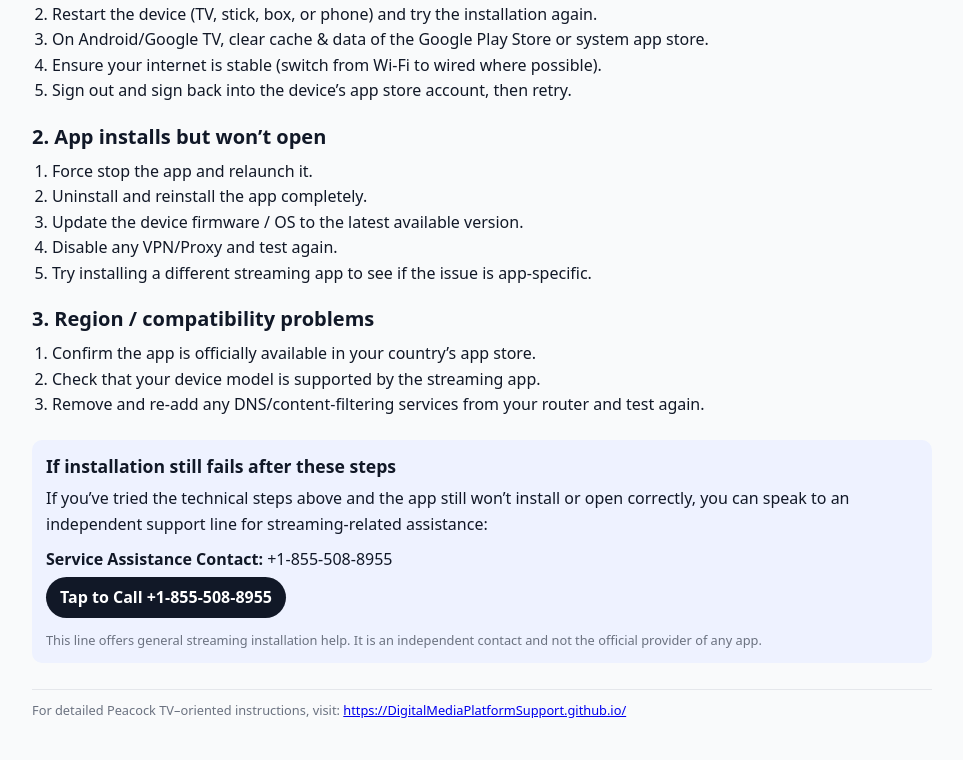
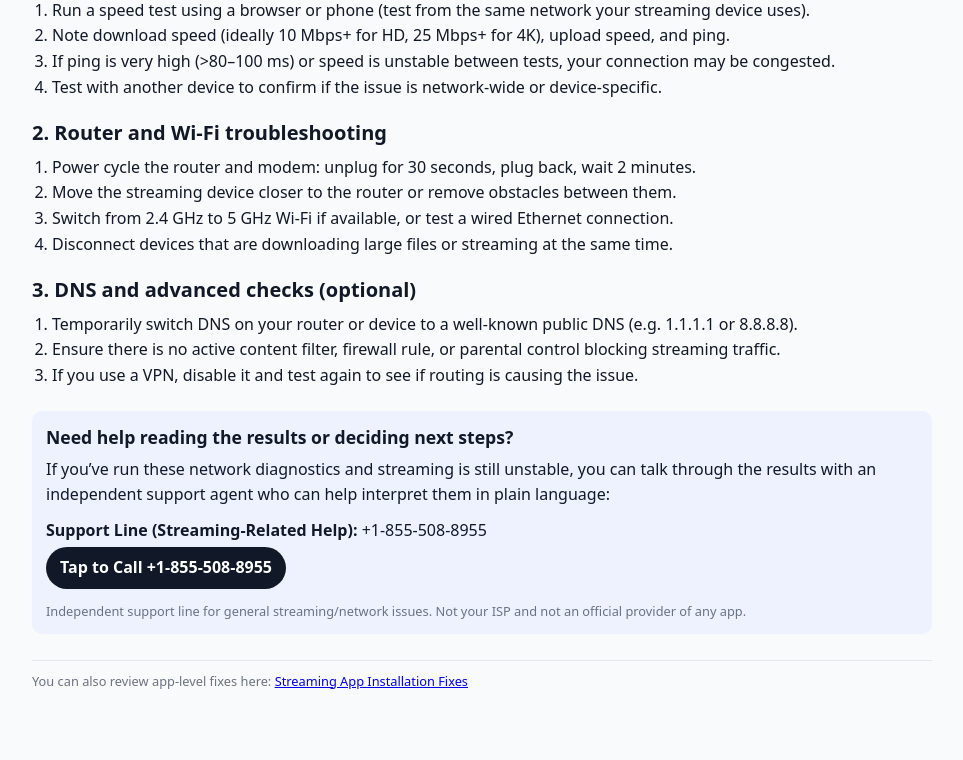
Before and after one commit to DigitalMediaPlatformSupport/DigitalMediaPlatformSupport.github.io, a plain HTML site: page network-diagnostic-guide/index.html in a window 1280 px wide. Shown: the part 263-1023 px from the top of the page, without its empty margins (158-1121 px from the left). After the commit the page ends 994 px from the top, so only its background shows below. Drawn offline with Linux system fonts and the light colour scheme.

Commit message:
add network-diagnostic-guide page

```diff
--- a/network-diagnostic-guide/index.html
+++ b/network-diagnostic-guide/index.html
@@ -2,60 +2,58 @@
 <html lang="en">
 <head>
   <meta charset="UTF-8" />
-  <title>Streaming App Installation Fixes – Fire TV, Roku, Smart TV</title>
+  <title>Network Diagnostic Guide for Streaming – Latency, Packet Loss & Stability</title>
   <meta name="viewport" content="width=device-width, initial-scale=1" />
-  <meta name="description" content="Technical fixes for streaming app installation issues on Smart TVs, Fire TV, Roku, mobile devices, and streaming sticks. Includes an option to contact an independent support line if installation still fails." />
-  <link rel="canonical" href="https://DigitalMediaPlatformSupport.github.io/app-installation-fixes/" />
+  <meta name="description" content="Technical network diagnostic guide for streaming: latency checks, packet loss, Wi-Fi problems, router resets, and basic DNS changes. Includes an option to contact an independent support line if network-related streaming issues persist." />
+  <link rel="canonical" href="https://DigitalMediaPlatformSupport.github.io/network-diagnostic-guide/" />
 </head>
 <body style="font-family: system-ui, -apple-system, BlinkMacSystemFont, 'Segoe UI', sans-serif; margin:0; padding:0; background:#f9fafb; color:#111827; line-height:1.6;">
   <div style="max-width:900px; margin:0 auto; padding:24px 16px 40px;">
     <header style="border-bottom:1px solid #e5e7eb; margin-bottom:20px; padding-bottom:12px;">
-      <h1 style="font-size:1.7rem; margin:0 0 8px;">Streaming App Installation Fixes – Technical Guide</h1>
-      <p style="margin:0;">This page covers technical fixes for <b>streaming app installation problems</b> on Smart TVs, Fire TV, Roku, Android TV, and mobile devices.</p>
-      <p style="font-size:0.85rem; color:#6b7280; margin-top:6px;">For Peacock TV–specific instructions, you can reference the main help page: <a href="https://DigitalMediaPlatformSupport.github.io/">Peacock TV Installation & Troubleshooting – Independent Help</a></p>
+      <h1 style="font-size:1.7rem; margin:0 0 8px;">Network Diagnostic Guide for Streaming</h1>
+      <p style="margin:0;">Use this guide to run basic technical checks on your network when streaming apps are buffering, dropping quality, or failing to play content reliably.</p>
+      <p style="font-size:0.85rem; color:#6b7280; margin-top:6px;">For app-specific troubleshooting (including Peacock TV), see the main help page: <a href="https://DigitalMediaPlatformSupport.github.io/">Peacock TV Installation & Troubleshooting – Independent Help</a></p>
     </header>
 
     <section>
-      <h2 style="font-size:1.25rem; margin-bottom:6px;">1. App won’t install or gets stuck at “Pending”</h2>
+      <h2 style="font-size:1.25rem; margin-bottom:6px;">1. Check speed, stability, and latency</h2>
       <ol style="padding-left:20px; margin-top:4px;">
-        <li>Check available storage on your device and free up space if it’s low.</li>
-        <li>Restart the device (TV, stick, box, or phone) and try the installation again.</li>
-        <li>On Android/Google TV, clear cache & data of the Google Play Store or system app store.</li>
-        <li>Ensure your internet is stable (switch from Wi-Fi to wired where possible).</li>
-        <li>Sign out and sign back into the device’s app store account, then retry.</li>
+        <li>Run a speed test using a browser or phone (test from the same network your streaming device uses).</li>
+        <li>Note download speed (ideally 10 Mbps+ for HD, 25 Mbps+ for 4K), upload speed, and ping.</li>
+        <li>If ping is very high (&gt;80–100 ms) or speed is unstable between tests, your connection may be congested.</li>
+        <li>Test with another device to confirm if the issue is network-wide or device-specific.</li>
       </ol>
     </section>
 
     <section>
-      <h2 style="font-size:1.25rem; margin-bottom:6px;">2. App installs but won’t open</h2>
+      <h2 style="font-size:1.25rem; margin-bottom:6px;">2. Router and Wi-Fi troubleshooting</h2>
       <ol style="padding-left:20px; margin-top:4px;">
-        <li>Force stop the app and relaunch it.</li>
-        <li>Uninstall and reinstall the app completely.</li>
-        <li>Update the device firmware / OS to the latest available version.</li>
-        <li>Disable any VPN/Proxy and test again.</li>
-        <li>Try installing a different streaming app to see if the issue is app-specific.</li>
+        <li>Power cycle the router and modem: unplug for 30 seconds, plug back, wait 2 minutes.</li>
+        <li>Move the streaming device closer to the router or remove obstacles between them.</li>
+        <li>Switch from 2.4 GHz to 5 GHz Wi-Fi if available, or test a wired Ethernet connection.</li>
+        <li>Disconnect devices that are downloading large files or streaming at the same time.</li>
       </ol>
     </section>
 
     <section>
-      <h2 style="font-size:1.25rem; margin-bottom:6px;">3. Region / compatibility problems</h2>
+      <h2 style="font-size:1.25rem; margin-bottom:6px;">3. DNS and advanced checks (optional)</h2>
       <ol style="padding-left:20px; margin-top:4px;">
-        <li>Confirm the app is officially available in your country’s app store.</li>
-        <li>Check that your device model is supported by the streaming app.</li>
-        <li>Remove and re-add any DNS/content-filtering services from your router and test again.</li>
+        <li>Temporarily switch DNS on your router or device to a well-known public DNS (e.g. 1.1.1.1 or 8.8.8.8).</li>
+        <li>Ensure there is no active content filter, firewall rule, or parental control blocking streaming traffic.</li>
+        <li>If you use a VPN, disable it and test again to see if routing is causing the issue.</li>
       </ol>
     </section>
 
     <section style="margin-top:22px; padding:12px 14px; background:#eef2ff; border-radius:10px;">
-      <h2 style="font-size:1.1rem; margin:0 0 6px;">If installation still fails after these steps</h2>
-      <p style="margin:4px 0 10px;">If you’ve tried the technical steps above and the app still won’t install or open correctly, you can speak to an independent support line for streaming-related assistance:</p>
-      <p style="margin:4px 0;"><b>Service Assistance Contact:</b> +1-855-508-8955</p>
+      <h2 style="font-size:1.1rem; margin:0 0 6px;">Need help reading the results or deciding next steps?</h2>
+      <p style="margin:4px 0 10px;">If you’ve run these network diagnostics and streaming is still unstable, you can talk through the results with an independent support agent who can help interpret them in plain language:</p>
+      <p style="margin:4px 0;"><b>Support Line (Streaming-Related Help):</b> +1-855-508-8955</p>
       <p style="margin:4px 0 12px;"><a href="tel:+18555088955" style="display:inline-block; padding:8px 14px; border-radius:999px; background:#111827; color:#fff; text-decoration:none; font-weight:600;">Tap to Call +1-855-508-8955</a></p>
-      <p style="font-size:0.8rem; color:#6b7280; margin:0;">This line offers general streaming installation help. It is an independent contact and not the official provider of any app.</p>
+      <p style="font-size:0.8rem; color:#6b7280; margin:0;">Independent support line for general streaming/network issues. Not your ISP and not an official provider of any app.</p>
     </section>
 
     <footer style="border-top:1px solid #e5e7eb; margin-top:26px; padding-top:10px; font-size:0.8rem; color:#6b7280;">
-      <p style="margin:0;">For detailed Peacock TV–oriented instructions, visit: <a href="https://DigitalMediaPlatformSupport.github.io/">https://DigitalMediaPlatformSupport.github.io/</a></p>
+      <p style="margin:0;">You can also review app-level fixes here: <a href="https://DigitalMediaPlatformSupport.github.io/app-installation-fixes/">Streaming App Installation Fixes</a></p>
     </footer>
   </div>
 </body>
```
